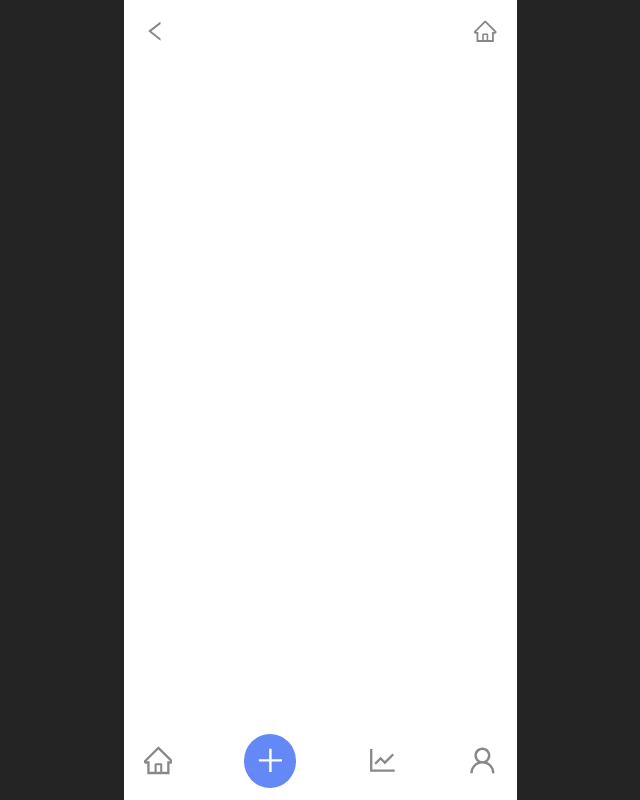
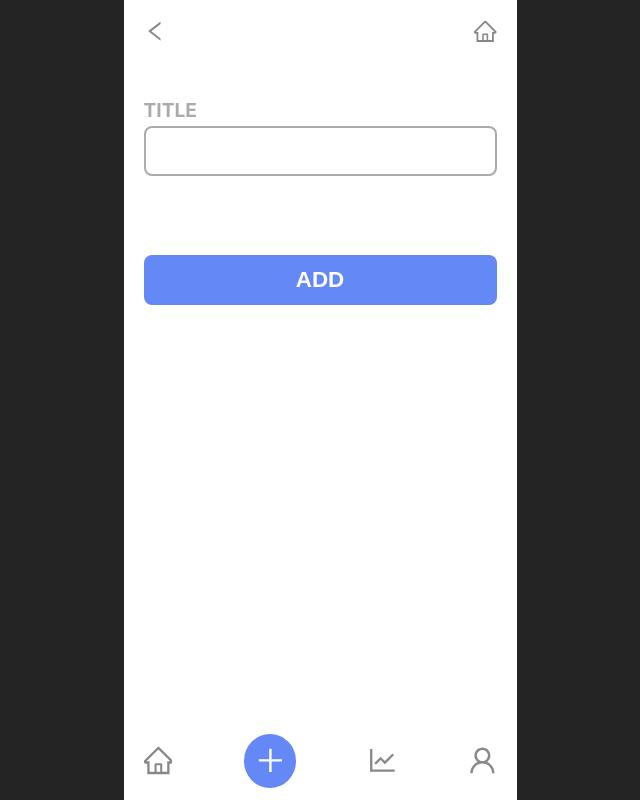
Before and after one commit to helloworld442/todo-list-project, a React (Vite) app: page /write in a window 1280 px wide. Shown: the whole page, without its empty margins (320-960 px from the left). Built offline with nearby package versions, Linux system fonts and the light colour scheme.

Commit message:
feat : feat button style #12

```diff
--- a/src/features/todo/component/TodoForm.jsx
+++ b/src/features/todo/component/TodoForm.jsx
@@ -1,5 +1,13 @@
+import "./TodoForm.scss";
+import { Button, Input } from "../../ui";
+
 const TodoForm = () => {
-  return <form className="todoform"></form>;
+  return (
+    <form className="todoform">
+      <Input type="text" name="title" />
+      <Button>ADD</Button>
+    </form>
+  );
 };
 
 export { TodoForm };
--- a/src/features/todo/component/TodoForm.scss
+++ b/src/features/todo/component/TodoForm.scss
@@ -0,0 +1,6 @@
+.todoform {
+  position: relative;
+  padding: 0 20px;
+  padding-bottom: 50px;
+  box-sizing: border-box;
+}
--- /dev/null
+++ b/src/features/ui/button/Button.jsx
@@ -0,0 +1,5 @@
+import "./Button.scss";
+
+const Button = ({ ...rest }) => <button className="button" {...rest} />;
+
+export { Button };
--- /dev/null
+++ b/src/features/ui/button/Button.scss
@@ -0,0 +1,12 @@
+.button {
+  width: 100%;
+  height: 50px;
+  margin-top: 50px;
+  border: none;
+  outline: none;
+  border-radius: 8px;
+  font-size: 1.4rem;
+  font-weight: bold;
+  color: #fff;
+  background: rgb(101, 136, 247);
+}
--- a/src/features/ui/index.js
+++ b/src/features/ui/index.js
@@ -2,3 +2,4 @@ export * from "./layout/Layout";
 export * from "./header/Header";
 export * from "./footer/Footer";
 export * from "./input/Input";
+export * from "./button/Button";
--- a/src/features/ui/input/Input.jsx
+++ b/src/features/ui/input/Input.jsx
@@ -1,10 +1,14 @@
 import "./Input.scss";
 import classNames from "classnames";
+
+const inputDict = {
+  title: "TITLE",
+};
 
 const Input = ({ type, name, value, error, onChange }) => {
   return (
     <div className="input-box">
-      <label className="input-label">{name}</label>
+      <label className="input-label">{inputDict[name]}</label>
       <input
         className={classNames("input", { error })}
         type={type}
--- a/src/features/ui/input/input.scss
+++ b/src/features/ui/input/input.scss
@@ -5,7 +5,7 @@
 }
 
 .input-label {
-  font-size: 1rem;
+  font-size: 1.2rem;
   font-weight: bold;
   color: #aaa;
 }
@@ -22,6 +22,7 @@
   font-size: 1rem;
   font-weight: bold;
   color: #333;
+  background: transparent;
 
   &.error {
     border: 2px solid red;
```
